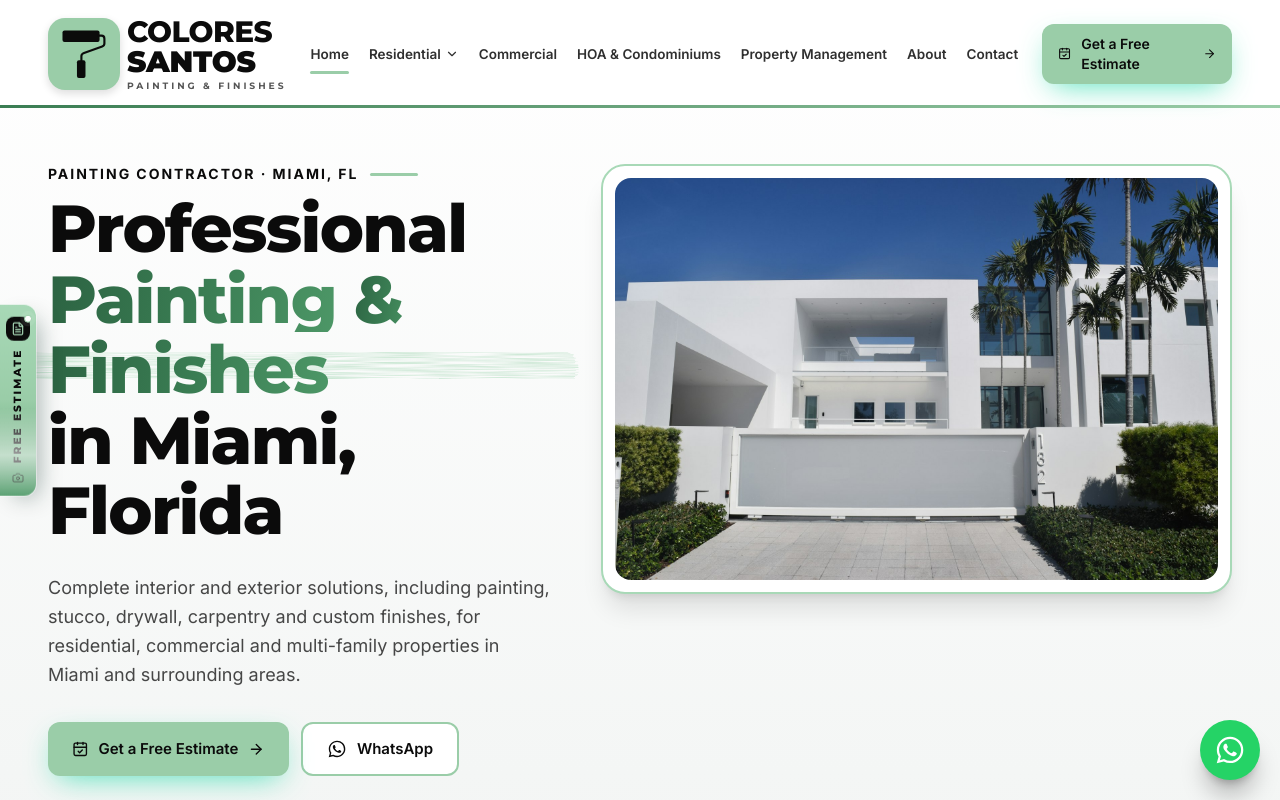
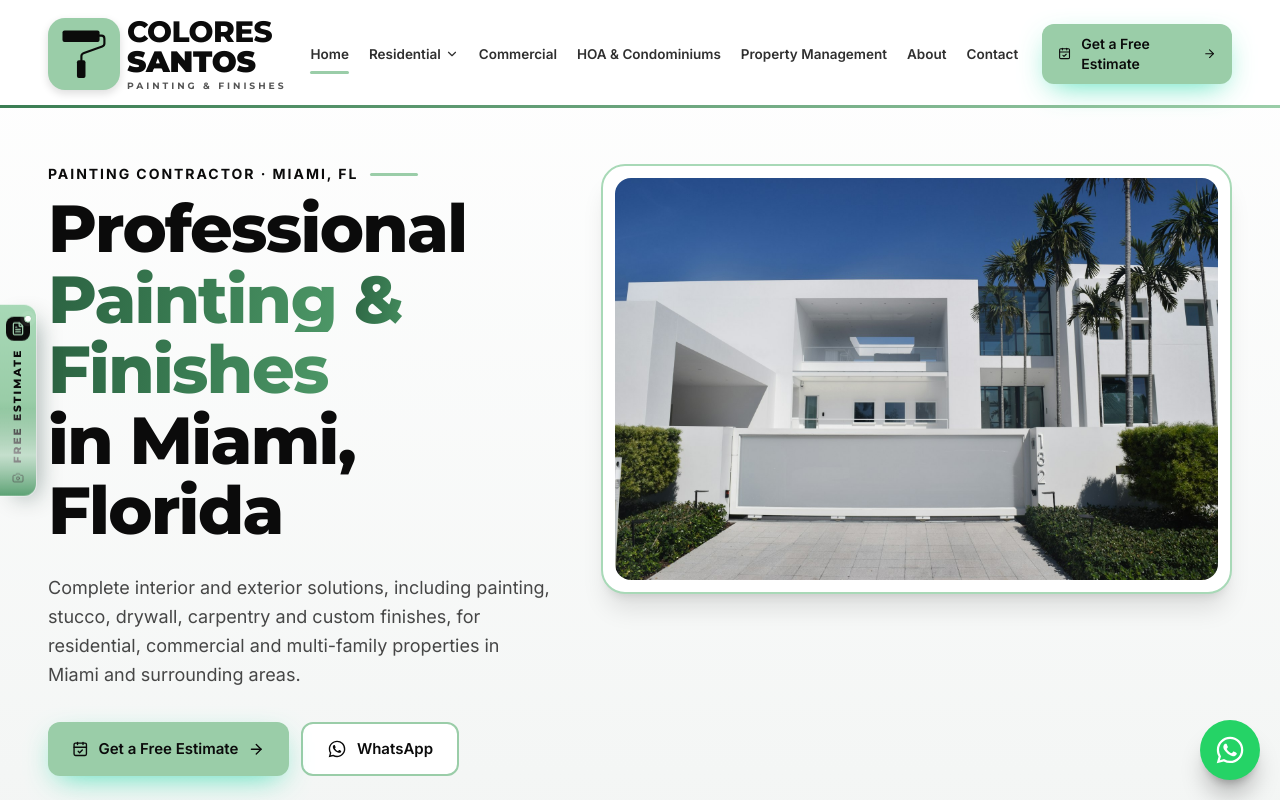
Before and after one commit to Guillemuhana/colores-santos, a React (Vite) app: page / in a window 1280 px wide. Shown: the top 800 px of the page. Built offline with nearby package versions, Linux system fonts and the light colour scheme.

Commit message:
Remove brush stroke behind homepage heading

```diff
--- a/src/components/sections.jsx
+++ b/src/components/sections.jsx
@@ -25,7 +25,7 @@ export function PageHero({ crumbs, eyebrow, title, green, intro, image, alt, chi
             </motion.nav>
           )}
           {eyebrow && <Eyebrow>{eyebrow}</Eyebrow>}
-          <SplitTitle lines={title} green={green} className="text-[clamp(2.4rem,5.2vw,4.4rem)] font-extrabold leading-[0.98]" />
+          <SplitTitle lines={title} green={green} brush={!tall} className="text-[clamp(2.4rem,5.2vw,4.4rem)] font-extrabold leading-[0.98]" />
           <Reveal delay={0.35}><p className="mt-6 max-w-[34rem] text-lg leading-relaxed text-ink/75">{intro}</p></Reveal>
           <Reveal delay={0.5} className="mt-8 flex flex-wrap gap-3"><EstimateButton /><WhatsAppButton /></Reveal>
           {children}
--- a/src/components/ui.jsx
+++ b/src/components/ui.jsx
@@ -57,7 +57,7 @@ Stagger.Item = function StaggerItem({ children, className = '' }) {
 }
 
 /** Animates a heading word by word. Green lines get a painted brush stroke behind them. */
-export function SplitTitle({ lines, className = '', as = 'h1', greenFirst = false, green }) {
+export function SplitTitle({ lines, className = '', as = 'h1', greenFirst = false, green, brush = true }) {
   const H = motion[as]
   const ref = useRef(null)
   const inView = useInView(ref, { once: true, margin: '-40px' })
@@ -70,7 +70,7 @@ export function SplitTitle({ lines, className = '', as = 'h1', greenFirst = fals
         const start = i
         return (
           <span key={li} className="relative isolate block w-fit">
-            {isGreen && <BrushStroke show={inView} delay={0.35 + start * 0.06} />}
+            {brush && isGreen && <BrushStroke show={inView} delay={0.35 + start * 0.06} />}
             {words.map((w) => {
               const d = i++ * 0.06
               return (
```
